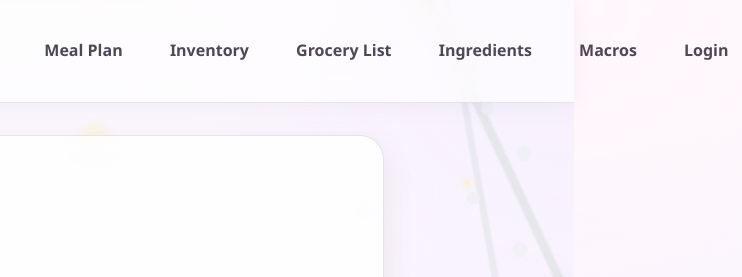
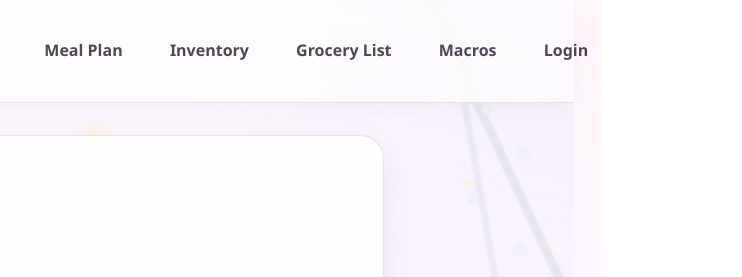
Before and after one commit to mheylmun3/recipes-website, a website: page ingredients.html in a window 1280 px wide. Shown: the top 277 px of the page, 706-1448 px from the left, 742 px wide, since content can reach past the window. Drawn offline with nearby package versions, Linux system fonts and the light colour scheme; no server answers.

Commit message:
Remove duplicate ingredients tab from navigation.

```diff
--- a/ingredients.html
+++ b/ingredients.html
@@ -60,7 +60,6 @@
         <li><a href="meal-plan.html">Meal Plan</a></li>
         <li><a href="inventory.html">Inventory</a></li>
         <li><a href="grocery-list.html">Grocery List</a></li>
-        <li><a href="ingredients.html">Ingredients</a></li>
         <li><a href="macro-tracker.html">Macros</a></li>
         <li><a href="login.html">Login</a></li>
       </ul>
@@ -73,7 +72,6 @@
       <a href="meal-plan.html">Meal Plan</a>
       <a href="inventory.html">Inventory</a>
       <a href="grocery-list.html">Grocery List</a>
-      <a href="ingredients.html">Ingredients</a>
       <a href="macro-tracker.html">Macros</a>
       <a href="login.html">Login</a>
     </div>
```
